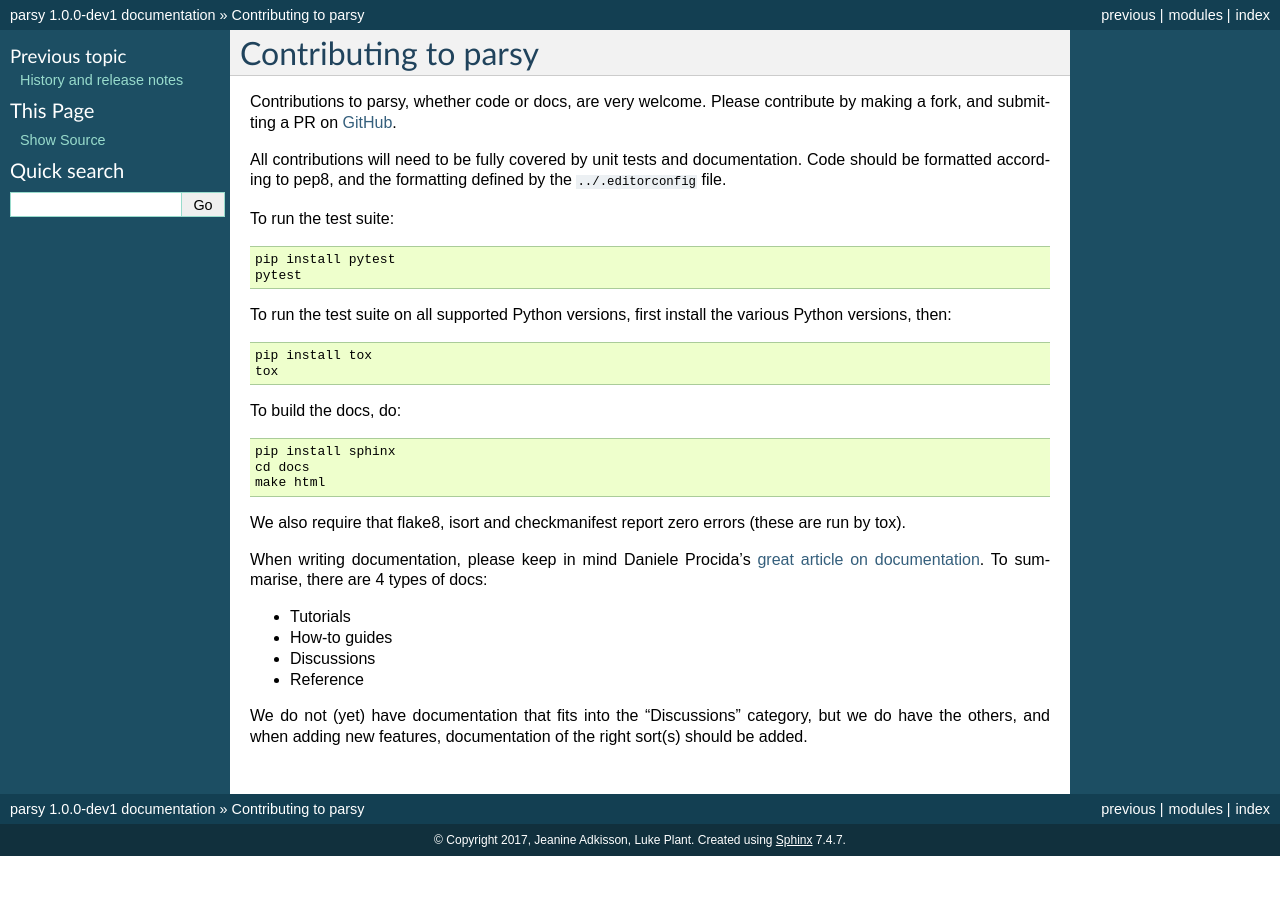
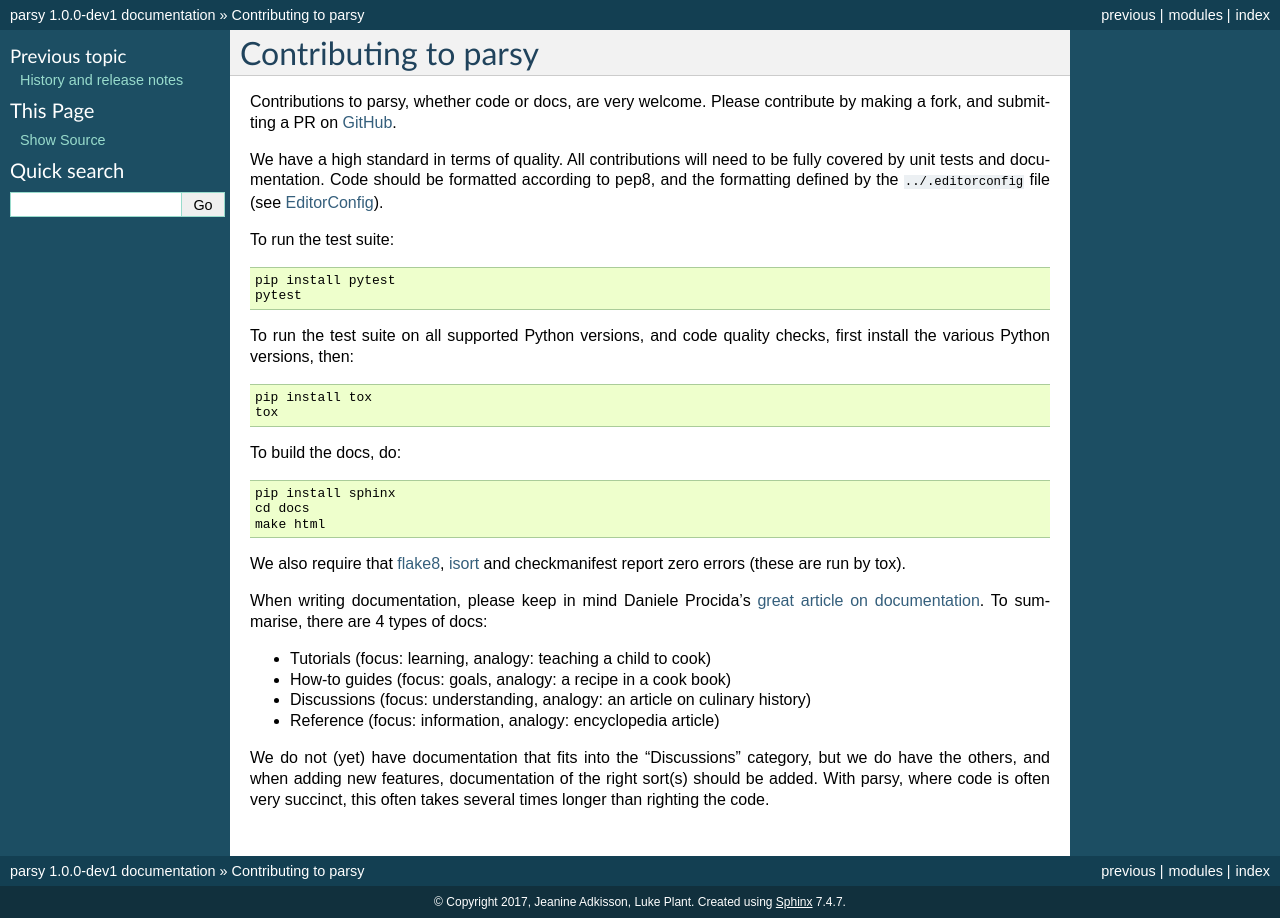
Before and after one commit to python-parsy/parsy, a Sphinx documentation site: the page built from docs/contributing.rst, in a window 1280 px wide. Built offline with Sphinx 7.4.7, drawn with Linux system fonts in a browser that asks for light colours.

Commit message:
Some docs improvments

```diff
--- a/docs/contributing.rst
+++ b/docs/contributing.rst
@@ -5,17 +5,18 @@
 contribute by making a fork, and submitting a PR on `GitHub
 <https://github.com/python-parsy/parsy>`_.
 
-All contributions will need to be fully covered by unit tests and documentation.
-Code should be formatted according to pep8, and the formatting defined by
-the ``../.editorconfig`` file.
+We have a high standard in terms of quality. All contributions will need to be
+fully covered by unit tests and documentation. Code should be formatted
+according to pep8, and the formatting defined by the ``../.editorconfig`` file
+(see `EditorConfig <http://editorconfig.org/>`_).
 
 To run the test suite::
 
     pip install pytest
     pytest
 
-To run the test suite on all supported Python versions, first install the
-various Python versions, then::
+To run the test suite on all supported Python versions, and code quality checks,
+first install the various Python versions, then::
 
     pip install tox
     tox
@@ -26,18 +27,20 @@
     cd docs
     make html
 
-We also require that flake8, isort and checkmanifest report zero errors (these
-are run by tox).
+We also require that `flake8 <http://flake8.pycqa.org/en/latest/>`_, `isort
+<https://github.com/timothycrosley/isort#readme>`_ and checkmanifest report zero
+errors (these are run by tox).
 
 When writing documentation, please keep in mind Daniele Procida's `great article
 on documentation <https://www.divio.com/en/blog/documentation/>`_. To summarise,
 there are 4 types of docs:
 
-* Tutorials
-* How-to guides
-* Discussions
-* Reference
+* Tutorials (focus: learning, analogy: teaching a child to cook)
+* How-to guides (focus: goals, analogy: a recipe in a cook book)
+* Discussions (focus: understanding, analogy: an article on culinary history)
+* Reference (focus: information, analogy: encyclopedia article)
 
 We do not (yet) have documentation that fits into the "Discussions" category,
 but we do have the others, and when adding new features, documentation of the
-right sort(s) should be added.
+right sort(s) should be added. With parsy, where code is often very succinct,
+this often takes several times longer than righting the code.
--- a/docs/overview.rst
+++ b/docs/overview.rst
@@ -74,7 +74,7 @@
   type of parser library.
 * the :doc:`parser generator decorator </ref/generating>`
 * the :doc:`builtin parser primitives </ref/primitives>`
-* the :doc:`method reference </ref/methods_and_combinators>`
+* the :doc:`method and combinator reference </ref/methods_and_combinators>`
 
 Other Python projects
 =====================
--- a/docs/ref/methods_and_combinators.rst
+++ b/docs/ref/methods_and_combinators.rst
@@ -357,4 +357,4 @@
 Parsy does not try to include every possible combinator - there is no reason why
 you cannot create your own for your needs using the builtin combinators and
 primitives. If you find something that is very generic and would be very useful
-to have as a builtin, please submit as a PR!
+to have as a builtin, please :doc:`submit </contributing>`: as a PR!
```
Also changed, not shown: other parts of docs/overview.rst (+1 -1 lines).
